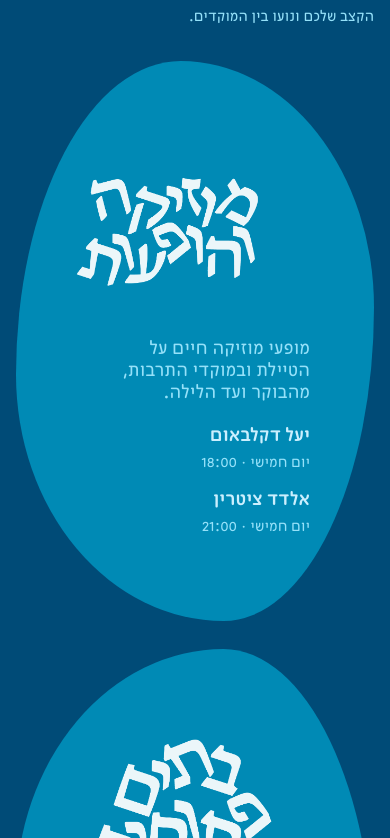
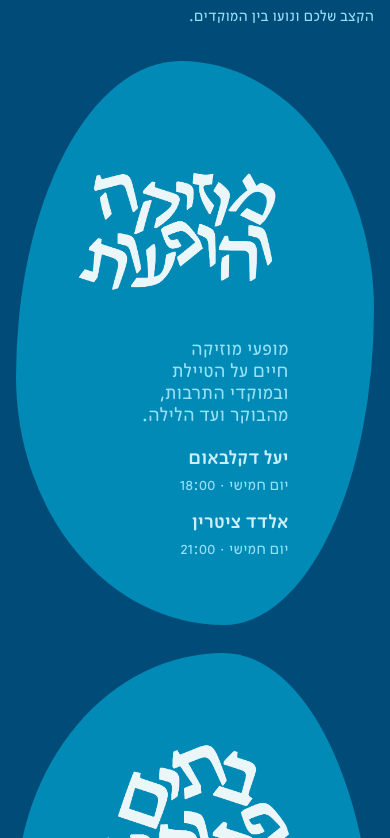
Before and after one commit to amitzadik/beitgalim16, a Next.js app: page / in a window 390 px wide. Shown: the part 4826-5664 px from the top of the page. Built offline with nearby package versions, Linux system fonts and the light colour scheme; a web font is replaced by a local one.

Commit message:
Arrange program bubbles from Figma

```diff
--- a/src/components/ProgramCategories/ProgramCategories.module.css
+++ b/src/components/ProgramCategories/ProgramCategories.module.css
@@ -7,12 +7,12 @@
 .container {
   position: relative;
   z-index: 1;
-  max-width: 1840px;
+  max-width: 1764px;
 }
 
 .grid {
   display: grid;
-  grid-template-columns: repeat(4, minmax(0, 420px));
+  grid-template-columns: repeat(4, minmax(300px, 400px));
   justify-content: center;
   gap: 20px;
   /* כל כרטיס בגובה טבעי — מותר ש-4 הצורות יהיו שונות */
@@ -27,14 +27,18 @@
   justify-content: center;
   gap: 18px;
   min-height: 560px;
-  width: min(100%, 420px);
-  padding: 64px 82px 74px;
+  width: 100%;
+  padding: 67px 60px;
   background-color: var(--color-surface);
   border-radius: var(--radius-blob-1);
   text-align: right;
   overflow: hidden;
   transition: transform var(--transition), box-shadow var(--transition),
     background-color var(--transition), border-radius var(--transition);
+}
+
+.card:nth-child(odd) {
+  margin-block-start: 283px;
 }
 
 .card:nth-child(4n + 2) {
@@ -64,15 +68,15 @@
   display: grid;
   place-items: center;
   width: 280px;
-  height: 188px;
-  margin-block-end: 0;
+  height: 204px;
+  margin-block-end: -6px;
 }
 
 .visualImg {
   width: auto;
-  height: 188px;
+  height: 204px;
   max-width: 280px;
-  max-height: 188px;
+  max-height: 204px;
   object-fit: contain;
   /* מלבין את גרפיקת הקטגוריה כדי שתיראה על הכרטיס ללא האליפסה הלבנה */
   filter: brightness(0) invert(1);
@@ -81,20 +85,20 @@
 }
 
 .familyImg {
-  width: 188px;
-  height: 188px;
+  width: 203px;
+  height: 203px;
 }
 
 .performancesImg {
   width: 280px;
   height: auto;
-  max-height: 188px;
+  max-height: 204px;
 }
 
 .open-housesImg {
   width: 260px;
   height: auto;
-  max-height: 188px;
+  max-height: 204px;
 }
 
 .card:hover .visualImg {
@@ -103,7 +107,7 @@
 
 .description {
   color: var(--color-text-muted);
-  width: min(100%, 236px);
+  width: min(100%, 187px);
   font-size: 20px;
   line-height: 1.1;
   direction: rtl;
@@ -113,7 +117,7 @@
 }
 
 .examples {
-  width: min(100%, 236px);
+  width: min(100%, 187px);
   margin-block-start: 0;
   padding-block-start: 0;
   direction: rtl;
@@ -160,29 +164,33 @@
 @media (max-width: 700px) {
   .card {
     min-height: 560px;
-    padding: 64px 72px 74px;
+    padding: 67px 60px;
   }
 }
 
 @media (max-width: 460px) {
   .card {
-    width: min(100%, 420px);
-    padding: 60px 64px 70px;
+    width: min(100%, 400px);
+    padding: 62px 54px;
   }
 
   .visual {
-    width: min(100%, 260px);
+    width: min(100%, 280px);
   }
 
   .description,
   .examples {
-    width: min(100%, 230px);
+    width: min(100%, 187px);
   }
 }
 
-@media (max-width: 1760px) {
+@media (max-width: 1380px) {
   .grid {
-    grid-template-columns: repeat(2, minmax(0, 420px));
+    grid-template-columns: repeat(2, minmax(0, 400px));
+  }
+
+  .card:nth-child(odd) {
+    margin-block-start: 0;
   }
 }
 
```
